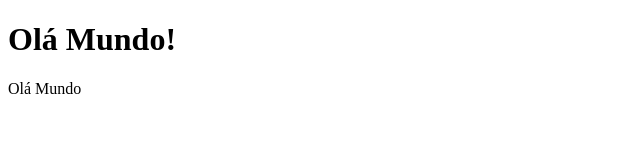
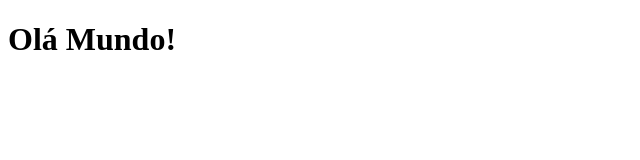
Before and after one commit to cnventura/HTML, a plain HTML site: page estrutura.html in a window 1280 px wide. Shown: the full height of the page, 0-640 px from the left. Drawn offline with Linux system fonts and the light colour scheme.

Commit message:
paragrafo deletado

```diff
--- a/estrutura.html
+++ b/estrutura.html
@@ -9,7 +9,7 @@
 
 <body><!--Corpo do meu arquivo-->
 <h1>Olá Mundo!</h1>
-    <p>Olá Mundo</p>
+
 </body>
 
 
```
